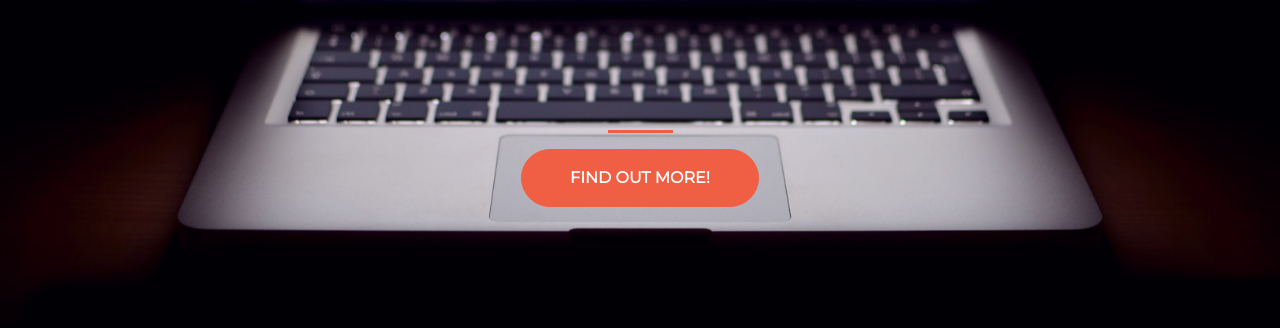
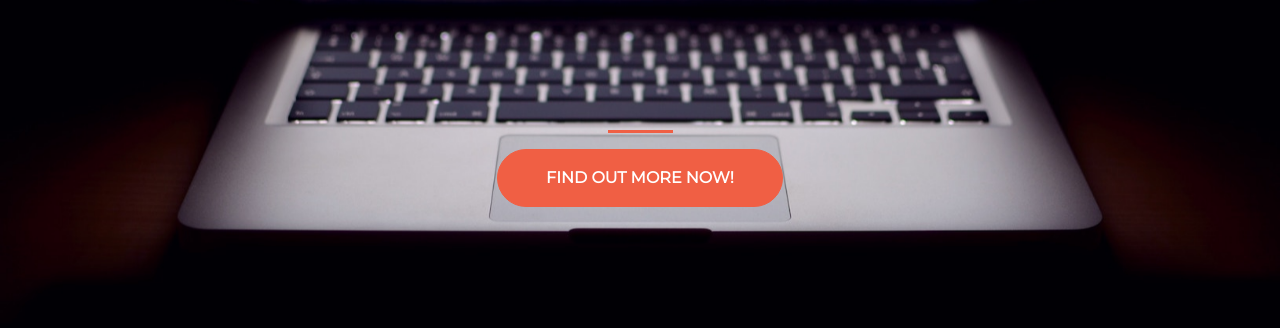
Before and after one commit to giusyc/bootstrap, a plain HTML site: page index.html in a window 1280 px wide. Shown: the part 336-664 px from the top of the page. Drawn offline with nearby package versions, Linux system fonts and the light colour scheme.

Commit message:
startuppage

```diff
--- a/index.html
+++ b/index.html
@@ -26,7 +26,7 @@
         <hr>
         <a href="https://mailchi.mp/1b373a743340/startuptest">
 
-          <button class="btn btn-primary btn-xl">Find out more!</button>
+          <button class="btn btn-primary btn-xl">Find out more now!</button>
 
         </a>
       </section>
--- a/style.css
+++ b/style.css
@@ -24,6 +24,7 @@ hr {
 }
 
 .buffer {
+
 	height: 8rem;
 }
 
```
